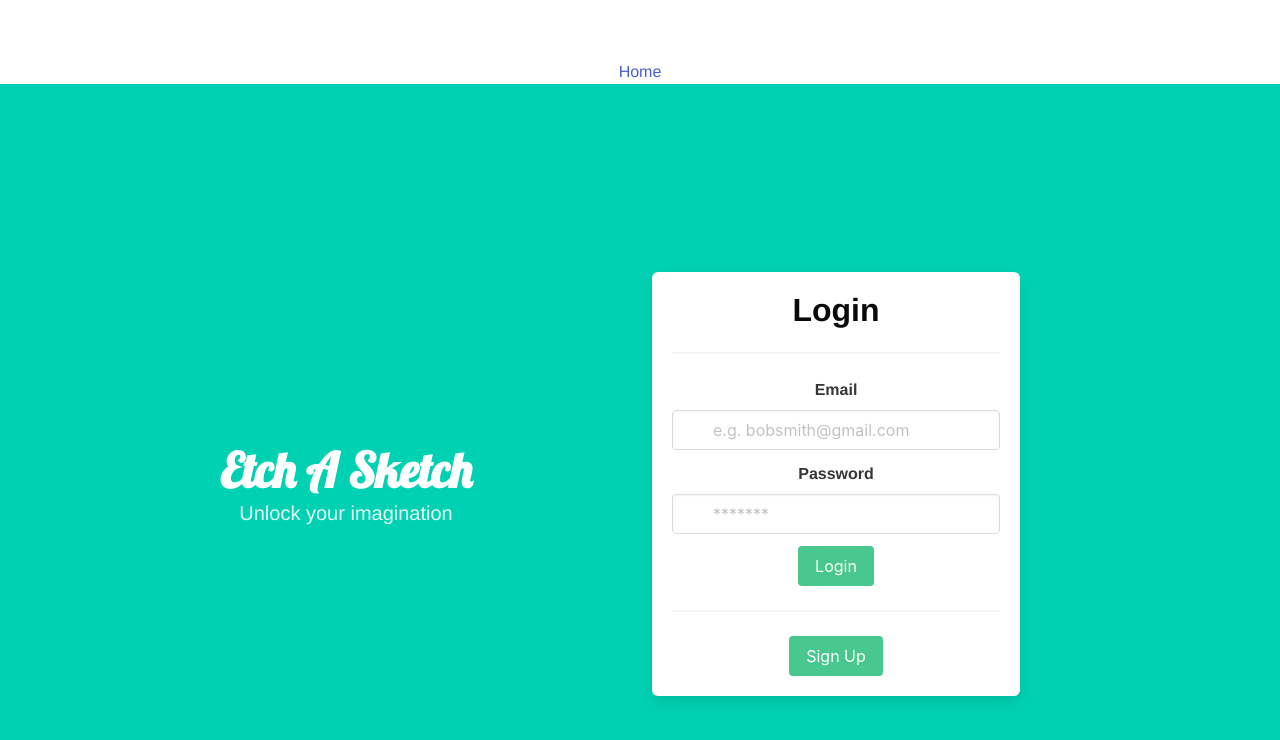
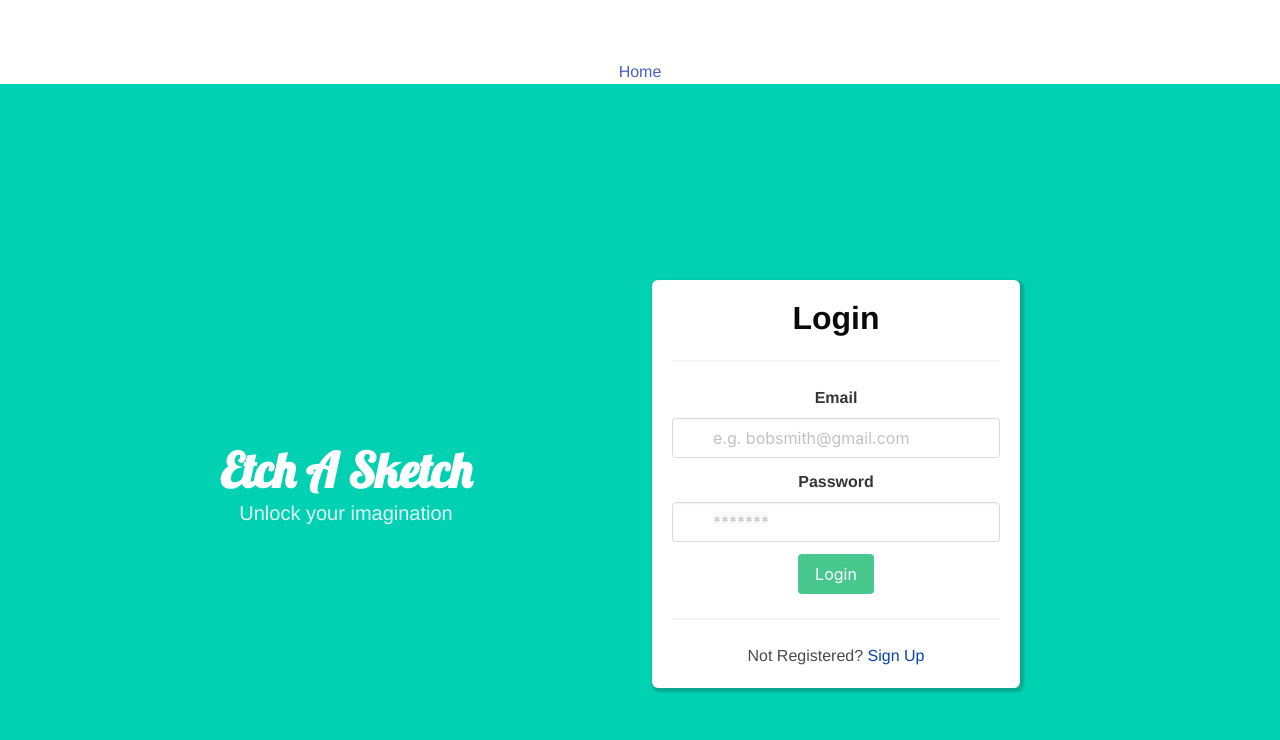
Before and after one commit to Recursion-Group-K/sketch, a Vue app: page /login in a window 1280 px wide. Shown: the top 740 px of the page. Built offline with nearby package versions, Linux system fonts and the light colour scheme.

Commit message:
modified signup html

```diff
--- a/src/pages/Login.vue
+++ b/src/pages/Login.vue
@@ -46,7 +46,8 @@
                             </div>
                             <hr />
                             <div class="field">
-                                <button class="button is-success">Sign Up</button>
+                                <!-- router-linkは/signupに後で変更する -->
+                                <p>Not Registered? <router-link to="/"><span class="signup-link">Sign Up</span></router-link></p>
                             </div>
                         </form>
                     </div>
@@ -72,4 +73,10 @@ export default {
 .page-title {
     font-family: 'Lobster', cursive;
 }
+.box {
+  box-shadow: 2px 2px 2px 2px hsl(171, 89%, 35%);
+}
+.signup-link {
+  color: rgb(6,69,173);
+}
 </style>
```
